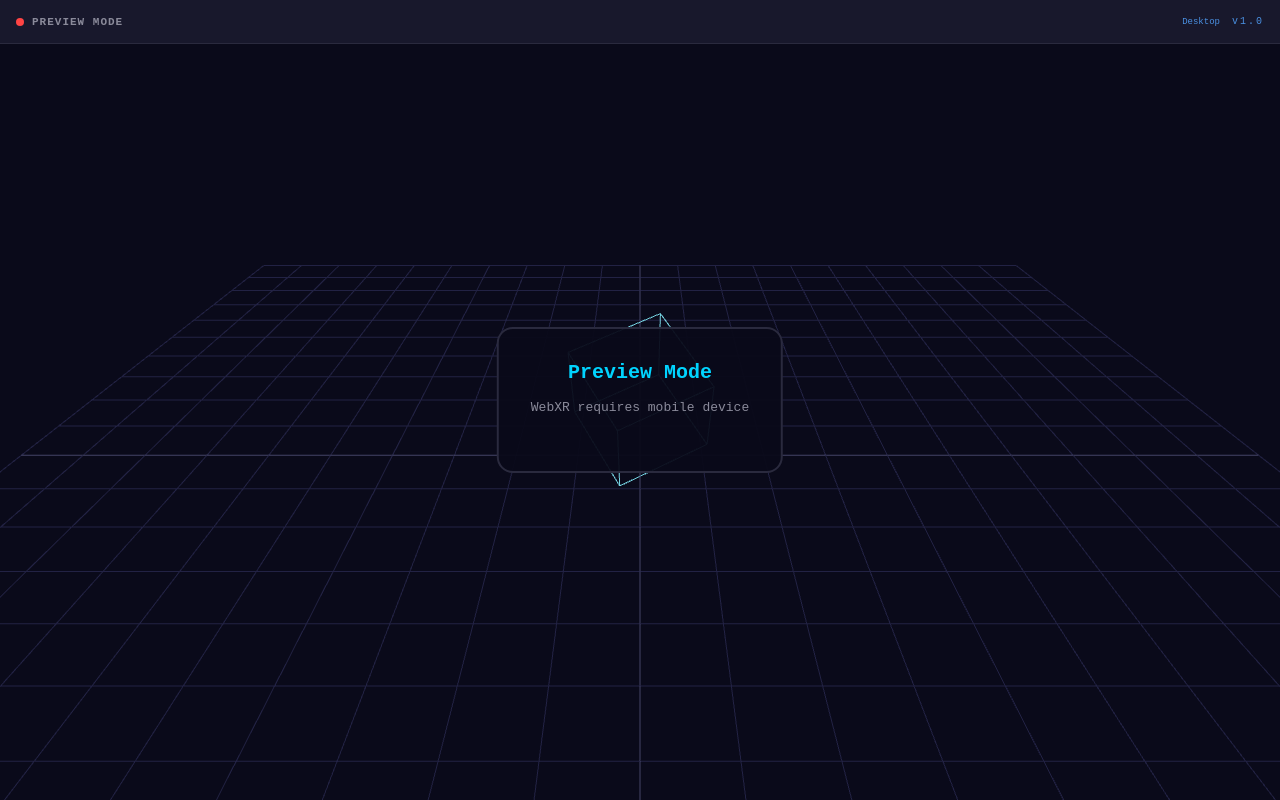
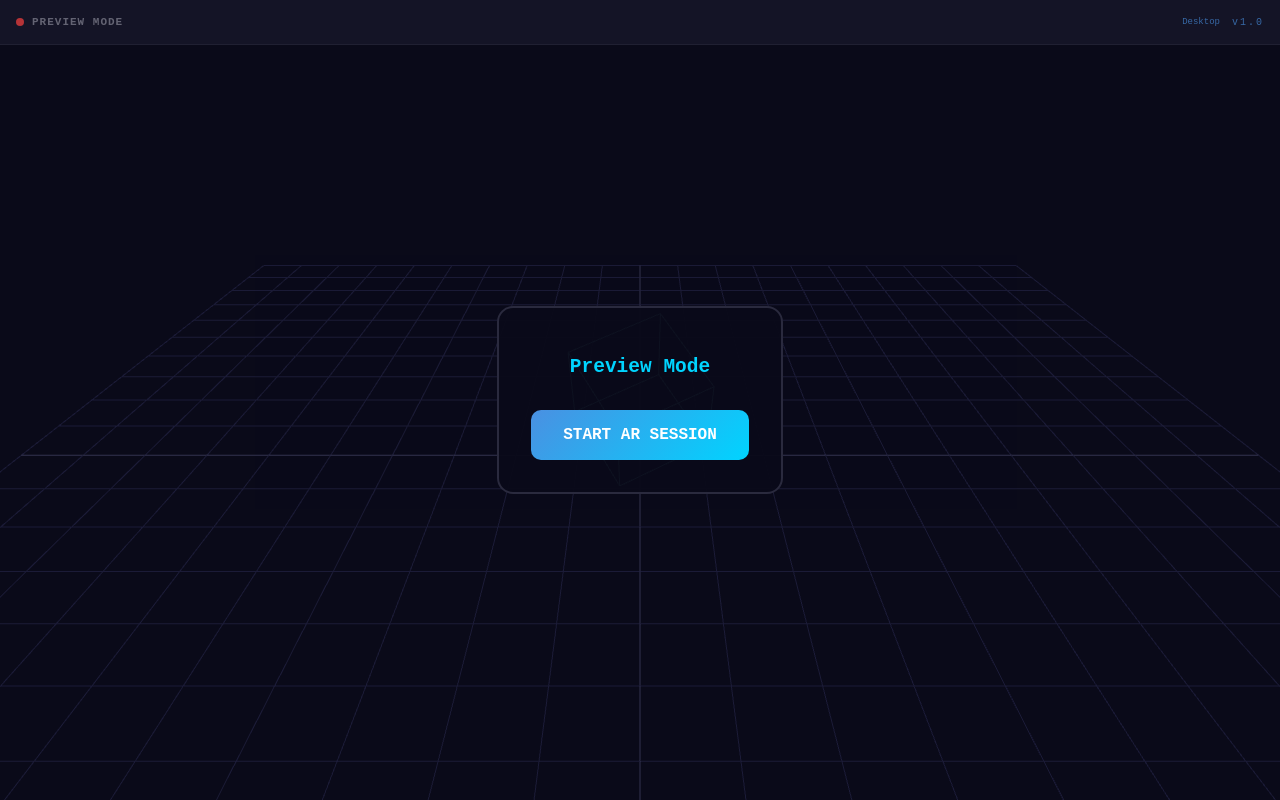
Before and after one commit to premothesaint/AR-PROTOTYPE, a React (Vite) app: page / in a window 1280 px wide. Built offline with nearby package versions, Linux system fonts and the light colour scheme.

Commit message:
Initial Commit -m

```diff
--- a/src/App.tsx
+++ b/src/App.tsx
@@ -2,121 +2,58 @@ import React, { useState, useRef, useEffect } from 'react';
 import { Canvas } from '@react-three/fiber';
 import { OrbitControls } from '@react-three/drei';
 import ModelSelector from './components/ModelSelector';
-import InstructionOverlay from './components/InstructionOverlay';
 import StatusBar from './components/StatusBar';
 import Scene from './components/Scene';
-import './App.css';
 
 type ModelType = 'cube' | 'building' | 'watertank';
 
-interface PlacedModel {
-  id: number;
-  type: ModelType;
-  position: [number, number, number];
-  scale: number;
-  rotation: [number, number, number];
-}
-
 function App() {
   const [selectedModel, setSelectedModel] = useState<ModelType>('cube');
-  const [placedModels, setPlacedModels] = useState<PlacedModel[]>([]);
+  const [placedModels, setPlacedModels] = useState<any[]>([]);
   const [arSession, setArSession] = useState<'unsupported' | 'supported' | 'active'>('unsupported');
-  const [isMobile, setIsMobile] = useState(false);
   const nextId = useRef(0);
+  const [showOverlay, setShowOverlay] = useState(true);
 
   useEffect(() => {
-    // Check if running on mobile device
-    const mobile = /iPhone|iPad|iPod|Android/i.test(navigator.userAgent);
-    setIsMobile(mobile);
+    // Auto-detect as supported on mobile
+    if (/iPhone|iPad|iPod|Android/.test(navigator.userAgent)) {
+      setArSession('supported');
+    }
+  }, []);
 
-    // Check WebXR support
-    async function checkXRSupport() {
+  const handleStartAR = async () => {
+    setShowOverlay(false);
     try {
       if ('xr' in navigator) {
-          const supported = await (navigator as any).xr?.isSessionSupported('immersive-ar');
-          if (supported) {
-            setArSession('supported');
-            return;
+        const session = await (navigator as any).xr.requestSession('immersive-ar', {
+          requiredFeatures: ['hit-test'],
+        });
+        setArSession('active');
+      } else {
+        alert('WebXR not available. Try Safari on iOS 12+ or Chrome on Android.');
       }
+    } catch (error) {
+      alert('AR failed. Make sure you are on HTTPS.');
+      setShowOverlay(true);
     }
-
-        // iOS Safari might not expose WebXR until user interaction
-        // Check for iOS device with ARKit support
-        if (/iPhone|iPad|iPod/.test(navigator.userAgent)) {
-          // iOS 12+ supports AR via WebXR
-          const iosVersion = parseInt(
-            navigator.userAgent.match(/OS (\d+)_(\d+)/)?.[1] || '0'
-          );
-          if (iosVersion >= 12) {
-            setArSession('supported');
-            return;
-          }
-        }
-
-        setArSession('unsupported');
-      } catch (error) {
-        console.log('WebXR check failed:', error);
-        setArSession('unsupported');
-      }
-    }
-
-    checkXRSupport();
-  }, []);
+  };
 
   const handleCanvasClick = () => {
-    // Add a model when clicking in preview mode
-    const newModel: PlacedModel = {
+    const newModel = {
       id: nextId.current++,
       type: selectedModel,
-      position: [
-        (Math.random() - 0.5) * 4,
-        0,
-        (Math.random() - 0.5) * 4
-      ],
+      position: [(Math.random() - 0.5) * 4, 0, (Math.random() - 0.5) * 4] as [number, number, number],
       scale: 0.3 + Math.random() * 0.3,
-      rotation: [0, Math.random() * Math.PI * 2, 0]
+      rotation: [0, Math.random() * Math.PI * 2, 0] as [number, number, number]
     };
     setPlacedModels(prev => [...prev, newModel]);
   };
 
-  const handleStartAR = async () => {
-    try {
-      // Request AR session
-      if ('xr' in navigator) {
-        const session = await (navigator as any).xr.requestSession('immersive-ar', {
-          requiredFeatures: ['hit-test', 'dom-overlay'],
-          optionalFeatures: ['local-floor', 'bounded-floor'],
-        });
-        setArSession('active');
-        console.log('AR Session started:', session);
-      }
-    } catch (error) {
-      console.error('Failed to start AR:', error);
-      // Fallback: If WebXR fails, at least show an alert
-      alert('AR failed to start. Make sure you\'re on HTTPS and have granted camera permissions.');
-    }
-  };
-
   return (
-    <div style={{
-      width: '100vw',
-      height: '100vh',
-      background: '#0a0a1a',
-      overflow: 'hidden',
-      position: 'relative'
-    }}>
+    <div style={{ width: '100vw', height: '100vh', background: '#0a0a1a', position: 'fixed', top: 0, left: 0 }}>
       <StatusBar arSession={arSession} />
 
-      <div
-        style={{
-          width: '100%',
-          height: '100%',
-          position: 'absolute',
-          top: 0,
-          left: 0
-        }}
-        onClick={handleCanvasClick}
-      >
+      <div style={{ width: '100%', height: '100%', position: 'absolute', top: 0, left: 0 }}>
         <Canvas camera={{ position: [0, 3, 6], fov: 50 }}>
           <Scene
             placedModels={placedModels}
@@ -124,43 +61,79 @@ function App() {
             onModelUpdate={() => {}}
             isPreview={arSession !== 'active'}
           />
-          <OrbitControls
-            enableDamping
-            dampingFactor={0.05}
-            minDistance={2}
-            maxDistance={10}
-            maxPolarAngle={Math.PI / 2.5}
-            enablePan={true}
-            enableZoom={true}
-          />
+          <OrbitControls />
         </Canvas>
       </div>
 
-      {arSession !== 'active' && (
-        <div style={{
-          position: 'fixed',
-          top: '50%',
-          left: '50%',
-          transform: 'translate(-50%, -50%)',
+      {/* Clickable Overlay */}
+      {showOverlay && arSession !== 'active' && (
+        <div
+          style={{
+            position: 'absolute',
+            top: 0,
+            left: 0,
+            right: 0,
+            bottom: 0,
+            display: 'flex',
+            alignItems: 'center',
+            justifyContent: 'center',
             zIndex: 100,
-          pointerEvents: 'none'
-        }}>
-          <div style={{ pointerEvents: 'auto' }}>
-            <InstructionOverlay
-              arSession={arSession}
-              onStartAR={handleStartAR}
-              isMobile={isMobile}
-            />
+            background: 'rgba(10, 10, 26, 0.3)'
+          }}
+          onClick={(e) => e.stopPropagation()}
+        >
+          <div
+            style={{
+              background: 'rgba(10, 10, 26, 0.95)',
+              border: '2px solid #2a2a3e',
+              borderRadius: '16px',
+              padding: '32px',
+              maxWidth: '300px',
+              textAlign: 'center'
+            }}
+            onClick={(e) => e.stopPropagation()}
+          >
+            <h2 style={{ color: '#00d4ff', fontFamily: 'monospace', marginBottom: '16px' }}>
+              {arSession === 'supported' ? 'AR Ready' : 'Preview Mode'}
+            </h2>
+
+            <button
+              onClick={(e) => {
+                e.preventDefault();
+                e.stopPropagation();
+                handleStartAR();
+              }}
+              style={{
+                background: 'linear-gradient(135deg, #4a90e2, #00d4ff)',
+                color: 'white',
+                border: 'none',
+                padding: '16px 32px',
+                borderRadius: '10px',
+                fontSize: '16px',
+                fontWeight: 'bold',
+                fontFamily: 'monospace',
+                cursor: 'pointer',
+                width: '100%',
+                marginTop: '16px',
+                pointerEvents: 'auto',
+                zIndex: 1000
+              }}
+            >
+              START AR SESSION
+            </button>
           </div>
         </div>
       )}
 
+      {/* Model Selector */}
+      <div style={{ position: 'absolute', bottom: 0, left: 0, right: 0, zIndex: 100 }}>
         <ModelSelector
           selectedModel={selectedModel}
           onSelectModel={setSelectedModel}
           arSession={arSession}
         />
       </div>
+    </div>
   );
 }
 
```
Lines whose indentation alone changed are shown as unchanged.
